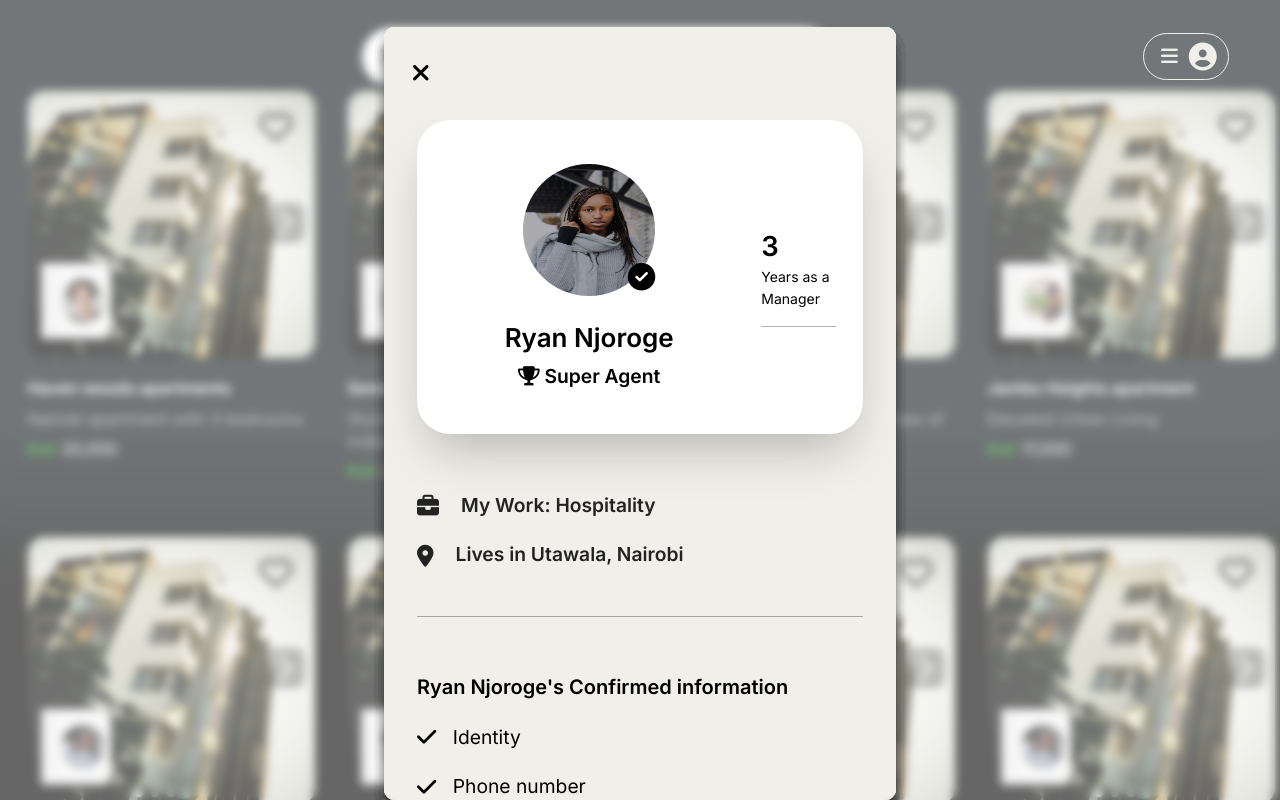
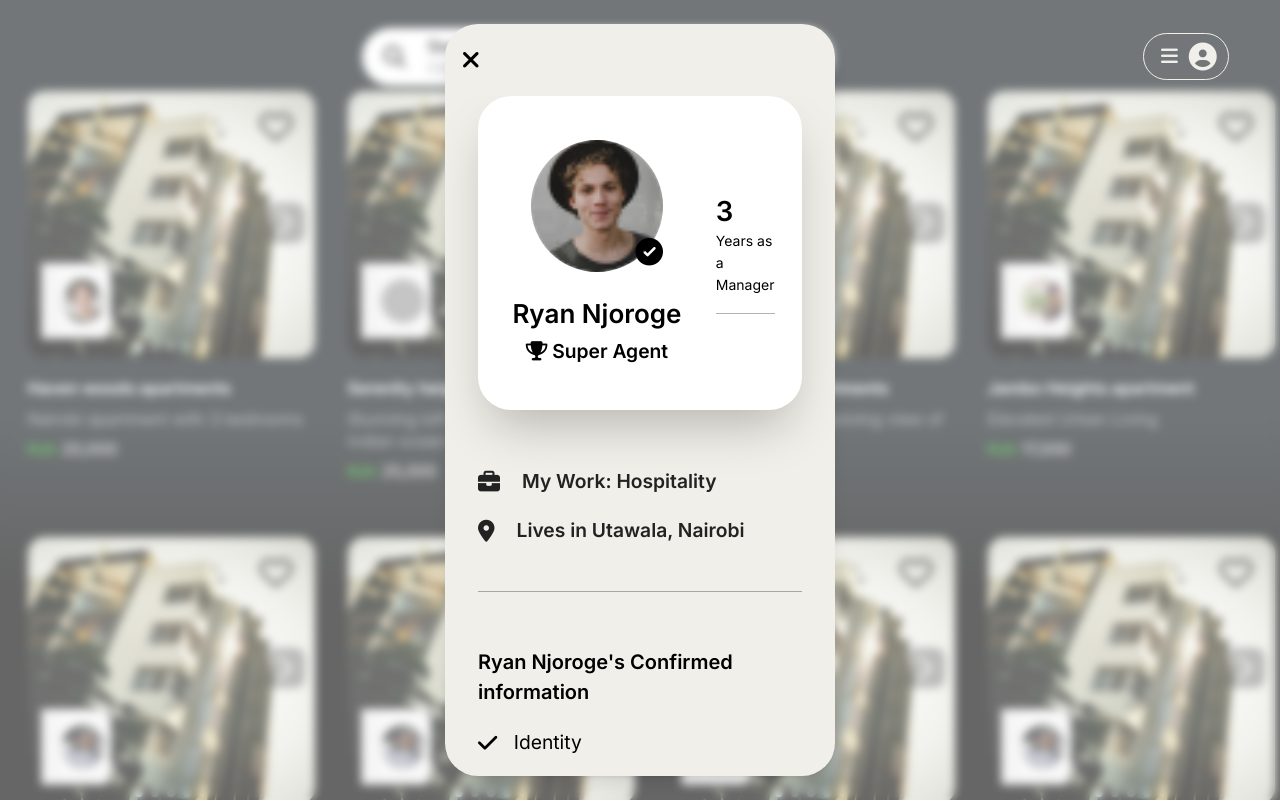
Before and after one commit to Developer-Square/Apartment-Hunting-Site, a React (Vite) app: page /apartments in a window 1280 px wide. Both pictures are taken after a click on the element 76 px from the left and 444 px from the top of the page. Built offline with nearby package versions, Linux system fonts and the light colour scheme; grey boxes are pictures that could not be loaded.

Commit message:
fix: add background scroll to the UserProfileModal

```diff
--- a/src/components/view-apartments/SingleApartment.tsx
+++ b/src/components/view-apartments/SingleApartment.tsx
@@ -34,14 +34,30 @@
   const [showCreateModal, setShowCreateModal] = useState(false);
   const [wishlist, setWishlist] = useState<string[]>([]);
   const [isLargerScreen, setIsLargerScreen] = useState(false);
+  const [showModal, setShowModal] = useState(false);
 
-  const { showModal, setShowModal } = useContext(ModalContext);
+  const { setHideMenu } = useContext(ModalContext);
 
   const { x: apartmentX } = useSpring({
     from: { x: 0 },
     x: isApartmentHovered ? 1 : 0,
     config: { duration: 1000 },
   });
+
+  useEffect(() => {
+    // Stop outside scrolling when any of the following modals are open.
+    if (showModal) {
+      document.body.classList.add('body-style');
+      setHideMenu(true);
+      return;
+    }
+
+    // Hide the popup menu on larger screens.
+    if (window.innerWidth <= 768) {
+      setHideMenu(false);
+    }
+    document.body.classList.remove('body-style');
+  }, [setHideMenu, showModal]);
 
   useEffect(() => {
     if (window.innerWidth >= 1024) {
--- a/src/components/view-apartments/UserProfileModal.tsx
+++ b/src/components/view-apartments/UserProfileModal.tsx
@@ -19,12 +19,12 @@
 
   return (
     <>
-      <div className='justify-center items-end flex overflow-x-hidden overflow-y-auto fixed inset-0 z-50 outline-none focus:outline-none text-black'>
-        <div className='relative w-full md:w-[50%] lg:w-[40%] 2xl:w-[30%] 3xl:w-[20%] mt-6 mx-auto'>
+      <div className='justify-center items-end md:items-center flex overflow-x-hidden overflow-y-auto fixed inset-0 z-50 outline-none focus:outline-none text-black'>
+        <div className='relative w-full md:w-[390px] 2xl:w-[30%] 3xl:w-[20%] mx-auto'>
           {/*content*/}
-          <div className='border-0 rounded-lg shadow-lg relative flex flex-col w-full bg-[#f0efe9] outline-none focus:outline-none'>
+          <div className='border-0 rounded-3xl shadow-lg relative flex flex-col w-full bg-[#f0efe9] outline-none focus:outline-none'>
             {/*header*/}
-            <div className='flex items-start justify-between p-5  rounded-t'>
+            <div className='flex items-start justify-between p-5 xl:p-3  rounded-t'>
               <i
                 className='fa-solid fa-xmark text-lg cursor-pointer'
                 onClick={() => {
@@ -80,7 +80,7 @@
                   </p>
                 </div>
               </div>
-              <div className='mx-6 mb-8 pb-8 text-[22px] xl:text-[20px] font-semibold border-b border-black/[.3]'>
+              <div className='mx-6 mb-5 pb-8 text-[22px] xl:text-[20px] font-semibold border-b border-black/[.3]'>
                 <p>Ryan Njoroge's Confirmed information</p>
                 {confirmedInfo.map((info, index) => (
                   <div
@@ -92,7 +92,7 @@
                   </div>
                 ))}
               </div>
-              <div className='mx-6 mb-8 flex items-center font-semibold text-black cursor-pointer'>
+              <div className='mx-6 mb-6 flex items-center font-semibold text-black cursor-pointer'>
                 <i className='fa-solid fa-flag xl:text-sm'></i>
                 <p className='underline ml-3 xl:text-sm'>Report this profile</p>
               </div>
--- a/src/context/modalContext.tsx
+++ b/src/context/modalContext.tsx
@@ -1,8 +1,8 @@
 import { createContext, useState } from 'react';
 
 interface ModalContextProps {
-  showModal: boolean;
-  setShowModal: (showModal: boolean) => void;
+  hideMenu: boolean;
+  setHideMenu: (showModal: boolean) => void;
 }
 
 export const ModalContext = createContext<ModalContextProps>(
@@ -10,12 +10,12 @@
 );
 
 export const ModalProvider = ({ children }: { children: React.ReactNode }) => {
-  const [showModal, setShowModal] = useState(false);
+  const [hideMenu, setHideMenu] = useState(false);
   return (
     <ModalContext.Provider
       value={{
-        showModal,
-        setShowModal,
+        hideMenu,
+        setHideMenu,
       }}
     >
       {children}
--- a/src/pages/ViewApartments.tsx
+++ b/src/pages/ViewApartments.tsx
@@ -16,14 +16,13 @@
   const [showSearhBar, setshowSearhBar] = useState(false);
   const [showFilters, setshowFilters] = useState(false);
   const [search, setSearch] = useState('');
-  const [hideMenu, setHideMenu] = useState(false);
   const [showStickyHeader, setShowStickyHeader] = useState(false);
   // Show FilterBackdrop for the apartment modals at 1024px view
   const [showFilterBackdrop, setShowFilterBackdrop] = useState(false);
   const [showFullMap, setShowFullMap] = useState(false);
   const [showFilterScrollbar, setShowFilterScrollbar] = useState(false);
 
-  const { showModal } = useContext(ModalContext);
+  const { hideMenu, setHideMenu } = useContext(ModalContext);
 
   useEffect(() => {
     if (window.innerWidth >= 768) {
@@ -31,11 +30,11 @@
       return;
     }
     setHideMenu(false);
-  }, []);
+  }, [setHideMenu]);
 
   useEffect(() => {
     // Stop outside scrolling when any of the following modals are open.
-    if (showSearhBar || showFilters || showModal) {
+    if (showSearhBar || showFilters) {
       document.body.classList.add('body-style');
       setHideMenu(true);
       return;
@@ -46,7 +45,7 @@
       setHideMenu(false);
     }
     document.body.classList.remove('body-style');
-  }, [showSearhBar, showFilters, showModal]);
+  }, [showSearhBar, showFilters, setHideMenu]);
 
   useEffect(() => {
     window.addEventListener('scroll', () => {
```
